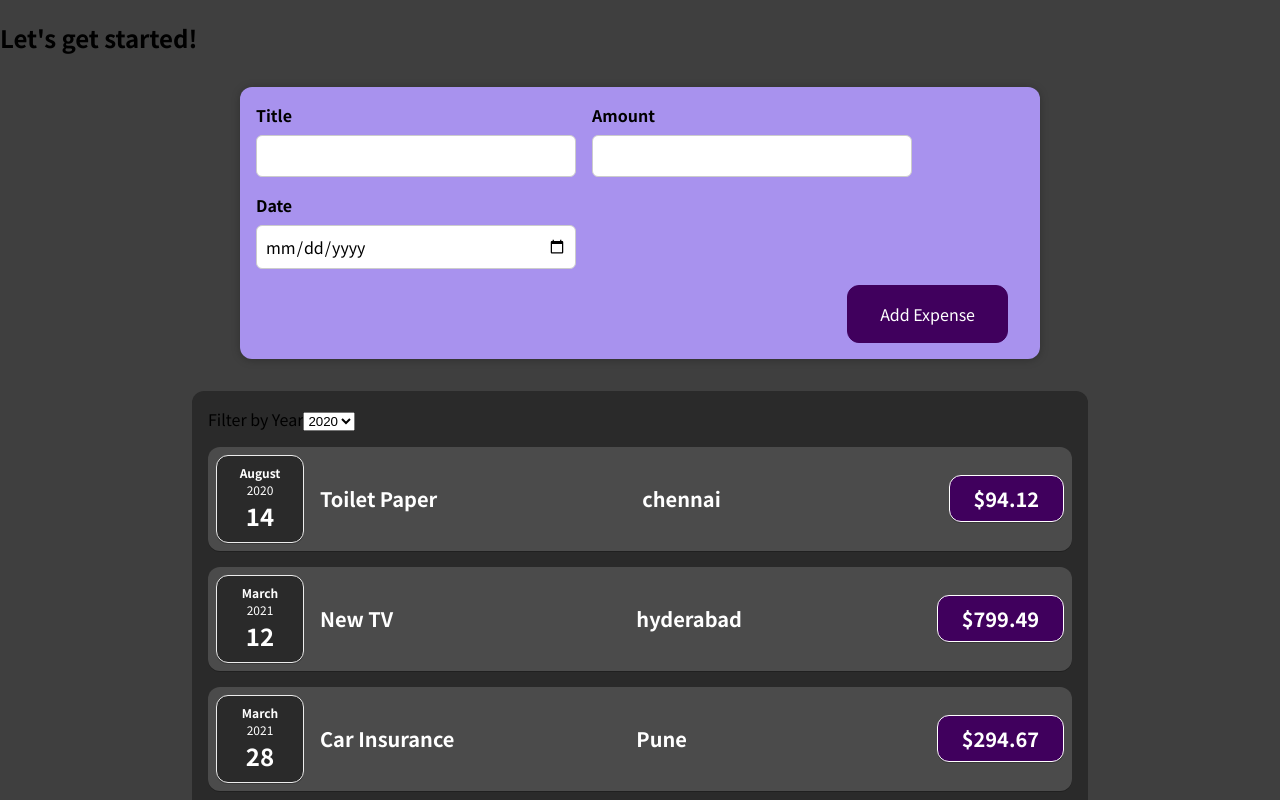
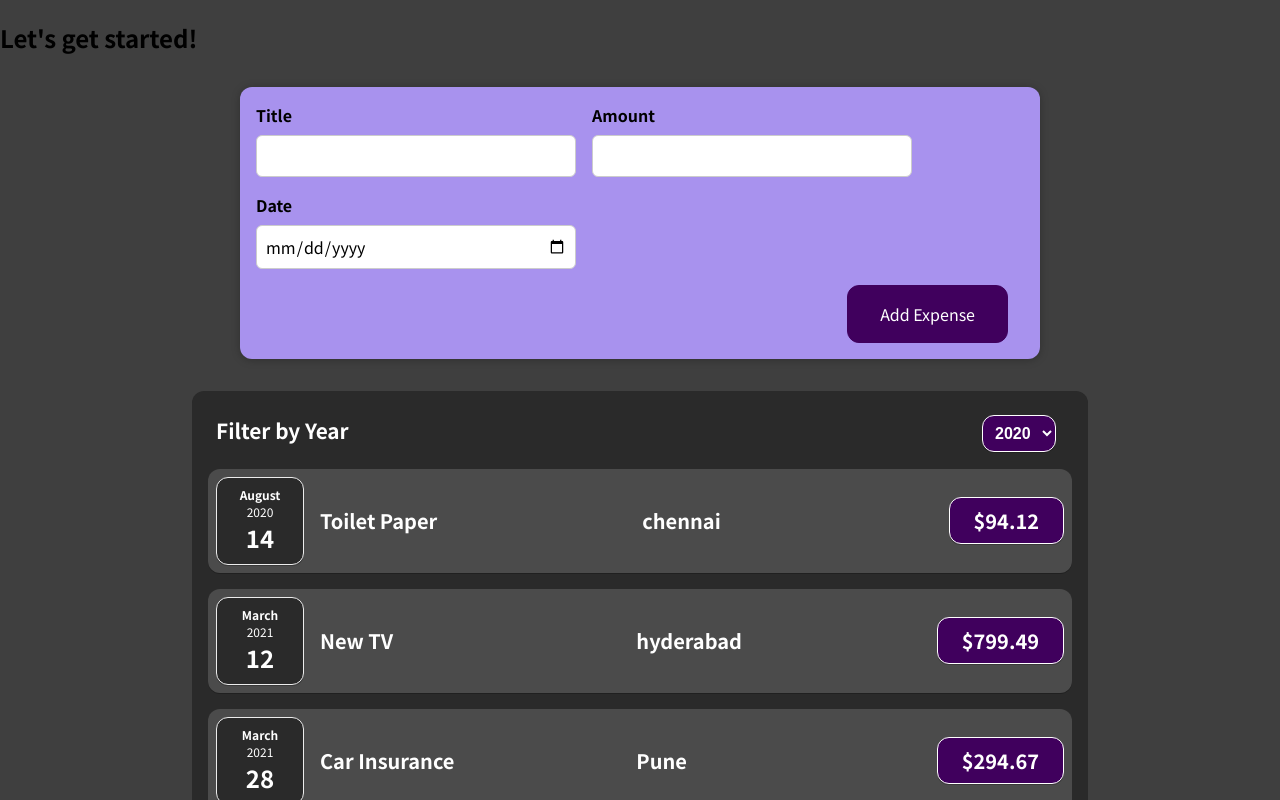
Before and after one commit to Meena024/React-ExpenseTracker, a React (Create React App) app: page / in a window 1280 px wide. Shown: the top 800 px of the page. Built offline with nearby package versions, Linux system fonts and the light colour scheme.

Commit message:
Adding styles to filter

```diff
--- a/src/components/Expenses/ExpenseFilter.css
+++ b/src/components/Expenses/ExpenseFilter.css
@@ -0,0 +1,20 @@
+.expenses-filter {
+  position: relative;
+  font-size: 1.3rem;
+  font-weight: bold;
+  color: white;
+  padding: 0.5rem;
+}
+.expenses-filter__control {
+  position: absolute;
+  right: 1rem;
+  top: 0.5rem;
+  border-radius: 12px;
+  box-shadow: 0 1px rgba(0, 0, 0, 0.25);
+  font-size: 1rem;
+  font-weight: bold;
+  color: white;
+  background-color: #40005d;
+  border: 1px solid white;
+  padding: 0.5rem;
+}
--- a/src/components/Expenses/ExpenseFilter.js
+++ b/src/components/Expenses/ExpenseFilter.js
@@ -7,10 +7,14 @@ function ExpenseFilter(props) {
   };
 
   return (
-    <div>
+    <div className="expenses-filter">
       <div>
         <label>Filter by Year</label>
-        <select value={props.selected} onChange={dropdownChangeHandler}>
+        <select
+          className="expenses-filter__control"
+          value={props.selected}
+          onChange={dropdownChangeHandler}
+        >
           <option value="2022">2022</option>
           <option value="2021">2021</option>
           <option value="2020">2020</option>
```
